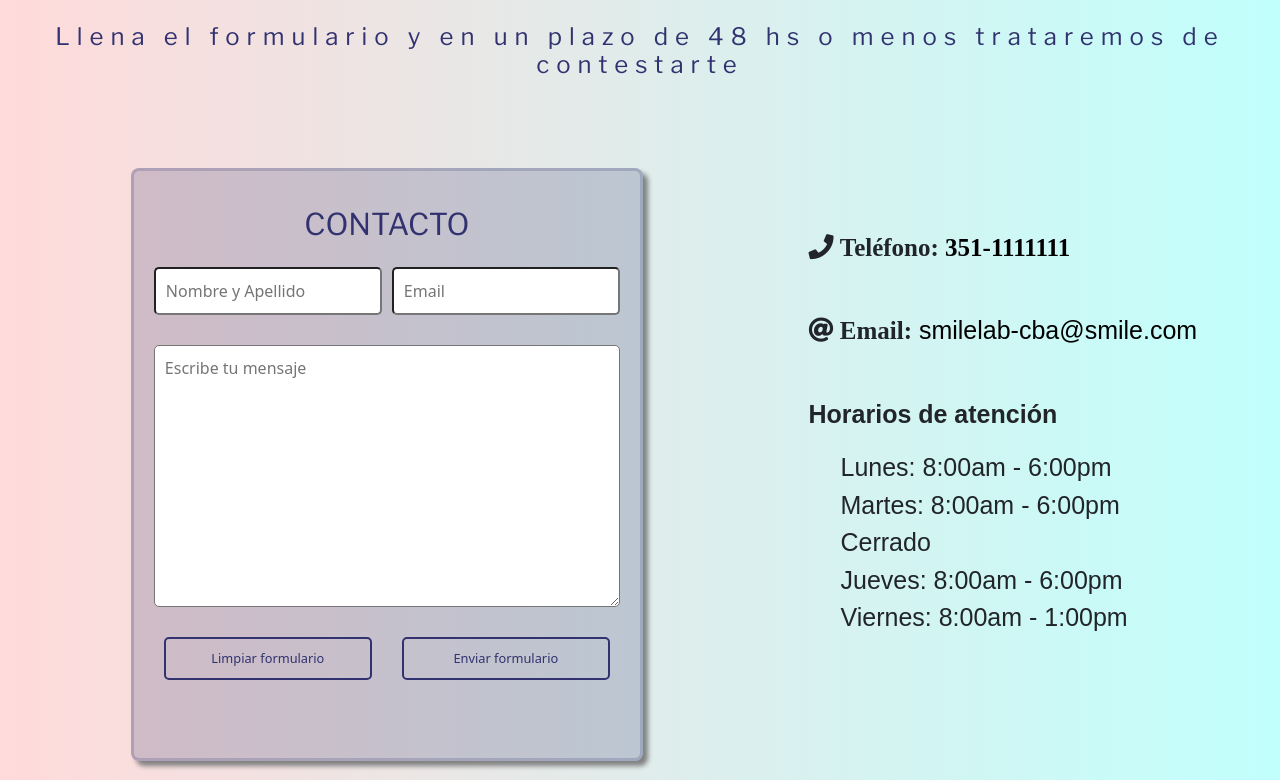
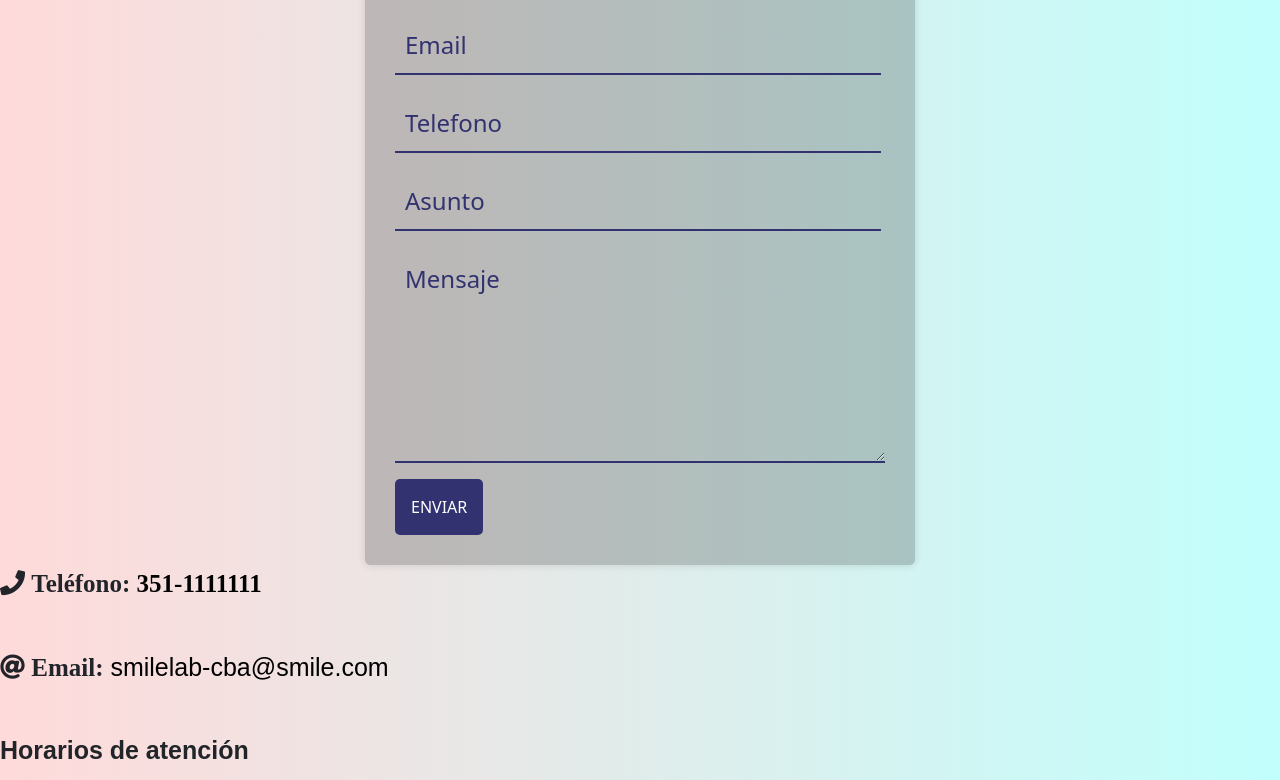
Before and after one commit to ceciamura/smileLabCba, a website: page pages/contactanos.html in a window 1280 px wide. Shown: the part 727-1507 px from the top of the page. Drawn offline with nearby package versions, Linux system fonts and the light colour scheme.

```diff
--- a/pages/contactanos.html
+++ b/pages/contactanos.html
@@ -33,6 +33,7 @@
               <h1 class="titulo">SmileLab Córdoba</h1>
               <h2 class="subtitulo">Estética Odontológica</h2>
               <h3 class="lema">Tu razón para sonreir</h3>
+              <img src="../imagenes/logoORTODONCIA.png" alt="logo" class="logo">
             </section>
         <section>
                  <img src="../imagenes/mujerSonrisa.jpg" alt="mujer joven sonriendo"class=foto>
@@ -76,7 +77,23 @@
  <!--formulario contacto-->
 
     <section class="mapa">
-         <form>
+
+      <div class="wrapper">
+        <div class="form__contacto">
+          <div class="input__fields">
+            <input type="text" placeholder="Nombre">
+            <input type="text" placeholder="Email">
+            <input type="text" placeholder="Telefono">
+            <input type="text" placeholder="Asunto">
+          </div>
+          <div class="mensaje">
+            <textarea placeholder="Mensaje"></textarea>
+          <div class="btn">Enviar</div>
+          </div>
+        </div>
+      </div>
+
+     <!--   <form>
             <h4>Contacto</h4>
             <input type="text" placeholder="Nombre y Apellido" id="Nombre">
             <input type="email" placeholder="Email"id="Email">
@@ -85,7 +102,7 @@
             <br>
             <input type="reset"value="Limpiar formulario" class="botonFormulario">
             <input type="submit" value="Enviar formulario" class="botonFormulario">
-        </form>
+        </form> -->
         <div class="infoContacto">
             <p i class="fas fa-phone" ></i> Teléfono:
             <a href="tel:351-1111111"> 351-1111111</a> </p>
--- a/scss/_carillas.scss
+++ b/scss/_carillas.scss
@@ -7,9 +7,13 @@
         font-size: $font-size;
         color: gray;
         font-family: $fuente;
+        margin-bottom: 2em;
+
           .carillas__texto--titulo{
               font-size: $font-size + 0.5;
               color: $colorAzul;
+              border-bottom: solid 3px $colorAzul;
+
           }
     }
 }
--- /dev/null
+++ b/scss/_contactanos.scss
@@ -0,0 +1,53 @@
+.wrapper{
+    position:relative;
+   /*  top:50%; */
+    /* transform: translatex(-30%); */
+    width: 100%;
+    padding: 0 20px;
+    /* margin: 3em -35em; */
+
+
+    .form__contacto{
+        max-width: 550px;
+        margin: 0 auto;
+        background: rgba(0, 0, 0, 0.2);
+        padding: 30px;
+        border-radius: 5px;
+        display: flex;
+        flex-direction: column;
+        box-shadow: 0 0 10px rgba(0,0,0,0.13);
+        .input__fields{
+            display: flex;
+            flex-direction: column;
+            margin-right: 4px;
+        }
+        .btn{
+            background: $colorAzul;
+            text-align: center;
+            padding: 15px;
+            border-radius: 5px;
+            color: white;
+            cursor: pointer;
+            text-transform: uppercase;
+        }
+    }
+}
+
+
+input,
+.mensaje textarea{
+    margin: 10px 0;
+    background: transparent;
+    border: 0;
+    border-bottom: 2px solid $colorAzul;
+    padding: 10px;
+    color: $colorAzul;
+    width: 100%;
+    font-size: $font-size;
+}
+.mensaje textarea{
+    height: 212px;
+}
+::-webkit-input-placeholder{
+    color:$colorAzul;
+}
--- a/scss/estilos.scss
+++ b/scss/estilos.scss
@@ -3,6 +3,7 @@
 @import"carillas";
 @import"estetica";
 @import"variables";
+@import "contactanos";
 
 /* prueba de Css, colore y estilos*/
 *{
@@ -527,7 +528,7 @@
 }
 /*formulario contactos*/
 
-.titulosContacto , .subtituloContacto{
+/* .titulosContacto , .subtituloContacto{
     color: $colorAzul;
     font-family: "libre Franklin", sans-serif;
     font-size: 3em;
@@ -549,7 +550,7 @@
     font-weight: bold;
     text-transform: capitalize;
     background-color:rgba(49,50,111, .2);
-    width:40vw;
+    width:50%;
     border: rgba(49,50,111, .2) solid 3px;
     border-radius: 8px;
     text-align: center;
@@ -610,10 +611,10 @@
      display:flex;
      justify-content: space-around;
      align-items: center;
- }
+ } */
  .mapa1{
     max-width: 100%;
-    height: 60vh;
+    height: auto;
     display:flex;
     justify-content:space-evenly;
     align-items: center;
```
Also changed, not shown: pages/Ortodoncia.html (+1 -0 lines), pages/carillas.html (+2 -1 lines), pages/estetica-y-blanqueamiento.html (+1 -0 lines), pages/quienes-somos.html (+3 -2 lines), CSS/estilos.css.
